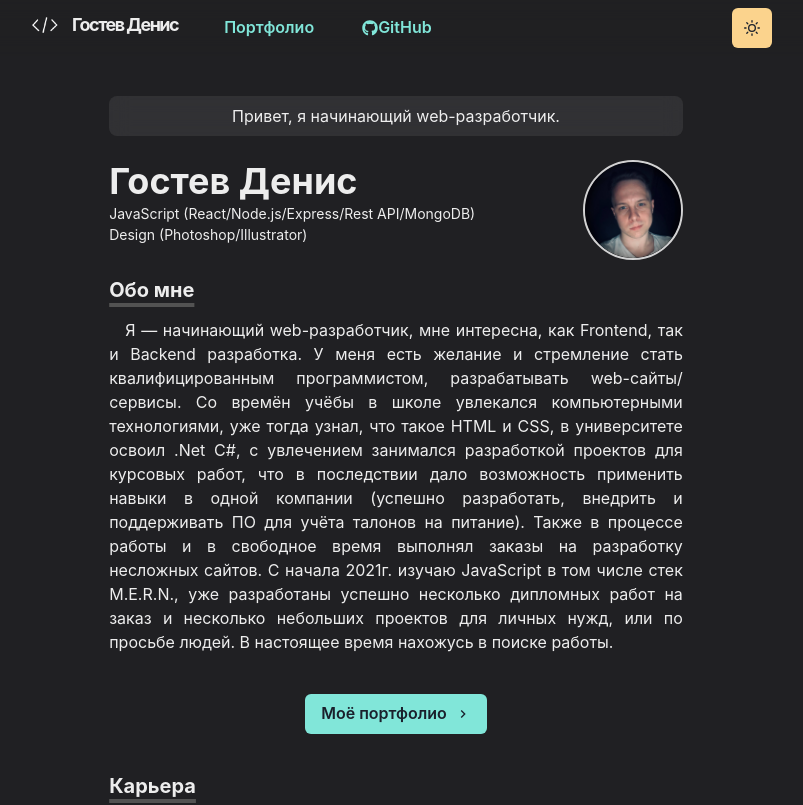
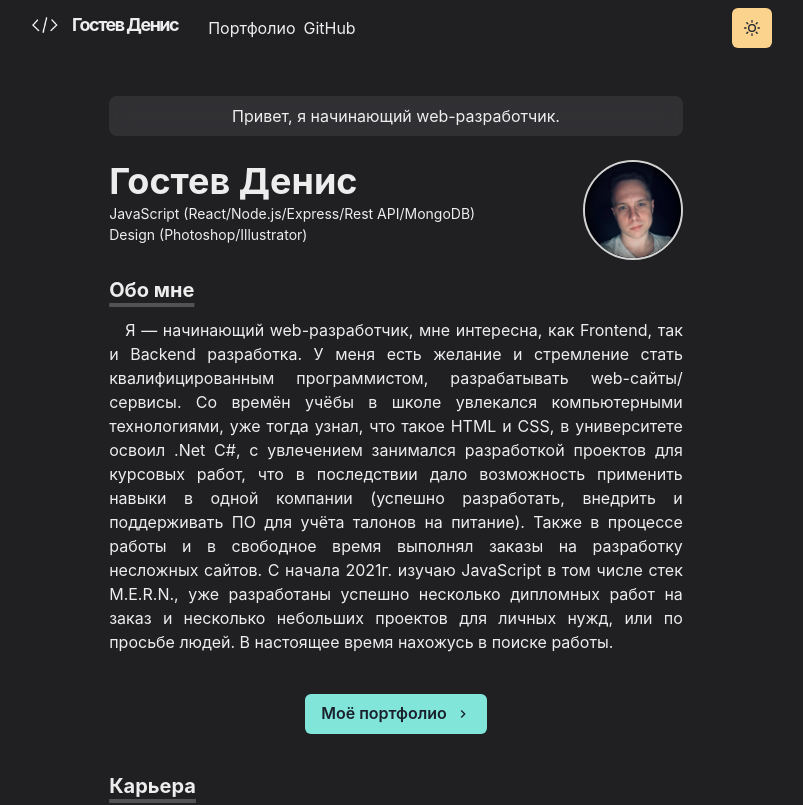
Before and after one commit to deniska69/gostev.site, a React (Create React App) app: page / in a window 1280 px wide. Shown: the top 805 px of the page, without its empty margins (244-1047 px from the left). Built offline with nearby package versions, Linux system fonts and the light colour scheme.

Commit message:
Исправлен роутер - переход по страницам не перезагружает сайт в окне браузера

```diff
--- a/src/App.js
+++ b/src/App.js
@@ -1,6 +1,6 @@
 import React from 'react';
 import { ChakraProvider, Box, Container } from '@chakra-ui/react';
-import { BrowserRouter, Routes, Route } from 'react-router-dom';
+import { Routes, Route } from 'react-router-dom';
 import theme from './lib/theme';
 import NavBar from './components/NavBar';
 import Home from './components/pages/Home';
@@ -13,13 +13,11 @@ function App() {
       <Box pb={8}>
         <NavBar />
         <Container maxW="container.sm" pt={24}>
-          <BrowserRouter>
-            <Routes>
-              <Route path="/" element={<Home />}></Route>
-              <Route path="/portfolio" element={<Portfolio />}></Route>
-              <Route path="*" element={<Error />}></Route>
-            </Routes>
-          </BrowserRouter>
+          <Routes>
+            <Route path="/" element={<Home />} />
+            <Route path="/portfolio" element={<Portfolio />} />
+            <Route path="*" element={<Error />} />
+          </Routes>
         </Container>
       </Box>
     </ChakraProvider>
--- a/src/components/Logo.js
+++ b/src/components/Logo.js
@@ -1,5 +1,6 @@
 import { Text, Image, useColorModeValue } from '@chakra-ui/react';
 import styled from '@emotion/styled';
+import { Link } from 'react-router-dom';
 
 const LogoBox = styled.span`
   font-weight: bold;
@@ -20,14 +21,22 @@ const LogoBox = styled.span`
 const Logo = () => {
   const logoImage = `/logo${useColorModeValue('', '-dark')}.png`;
   return (
-    <a href="/">
+    // <a href="/">
+    //   <LogoBox>
+    //     <Image src={logoImage} width={30} height={30} alt="logo" />
+    //     <Text color={useColorModeValue('#1A202C', 'RGBA(255, 255, 255, 0.92)')} ml={3}>
+    //       Гостев Денис
+    //     </Text>
+    //   </LogoBox>
+    // </a>
+    <Link to="/">
       <LogoBox>
         <Image src={logoImage} width={30} height={30} alt="logo" />
         <Text color={useColorModeValue('#1A202C', 'RGBA(255, 255, 255, 0.92)')} ml={3}>
           Гостев Денис
         </Text>
       </LogoBox>
-    </a>
+    </Link>
   );
 };
 
--- a/src/components/NavBar.js
+++ b/src/components/NavBar.js
@@ -1,9 +1,12 @@
 import Logo from './Logo';
-import { Container, Box, Link, Stack, Heading, Flex, Menu, MenuItem, MenuList, MenuButton, IconButton, Button, useColorModeValue } from '@chakra-ui/react';
+import { Container, Box, Stack, Heading, Flex, Menu, MenuItem, MenuList, MenuButton, IconButton, Button, useColorModeValue } from '@chakra-ui/react';
 import { HamburgerIcon } from '@chakra-ui/icons';
 import { ColorModeSwitcher } from './ColorModeSwitcher';
+// eslint-disable-next-line
 import { FaGithub } from 'react-icons/fa';
+import { Link } from 'react-router-dom';
 
+// eslint-disable-next-line
 const LinkItem = ({ href, children, ...props }) => {
   const path = window.location.pathname;
   const active = path === href;
@@ -36,11 +39,15 @@ function NavBar() {
           alignItems="center"
           flexGrow={1}
           mt={{ base: 4, md: 0 }}>
-          <LinkItem href="/portfolio/">Портфолио</LinkItem>
+          {/* <LinkItem href="/portfolio/">Портфолио</LinkItem>
           <LinkItem href="https://github.com/deniska69" target="_blank" display="inline-flex" alignItems="center" style={{ gap: 4 }} pl={2}>
             <FaGithub />
             GitHub
-          </LinkItem>
+          </LinkItem> */}
+          <Link to="portfolio">Портфолио</Link>
+          <a href="https://github.com/deniska69" target="_blank" rel="noreferrer">
+            GitHub
+          </a>
         </Stack>
 
         {/* Бургер-меню */}
--- a/src/index.js
+++ b/src/index.js
@@ -1,6 +1,7 @@
 import { ColorModeScript } from '@chakra-ui/react';
 import React, { StrictMode } from 'react';
 import * as ReactDOM from 'react-dom/client';
+import { BrowserRouter } from 'react-router-dom';
 import reportWebVitals from './reportWebVitals';
 import * as serviceWorker from './serviceWorker';
 import App from './App'; //Компонента маршрутизации сайта
@@ -12,8 +13,10 @@ const root = ReactDOM.createRoot(container);
 
 root.render(
   <StrictMode>
-    <ColorModeScript initialColorMode={theme.config.initialColorMode} />
-    <App />
+    <BrowserRouter>
+      <ColorModeScript initialColorMode={theme.config.initialColorMode} />
+      <App />
+    </BrowserRouter>
   </StrictMode>
 );
 
```
